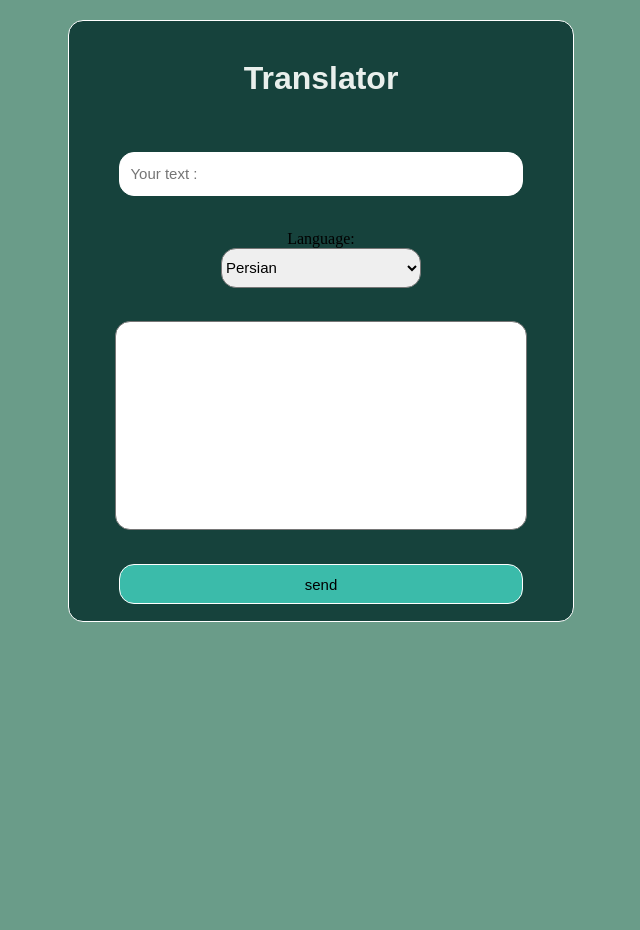
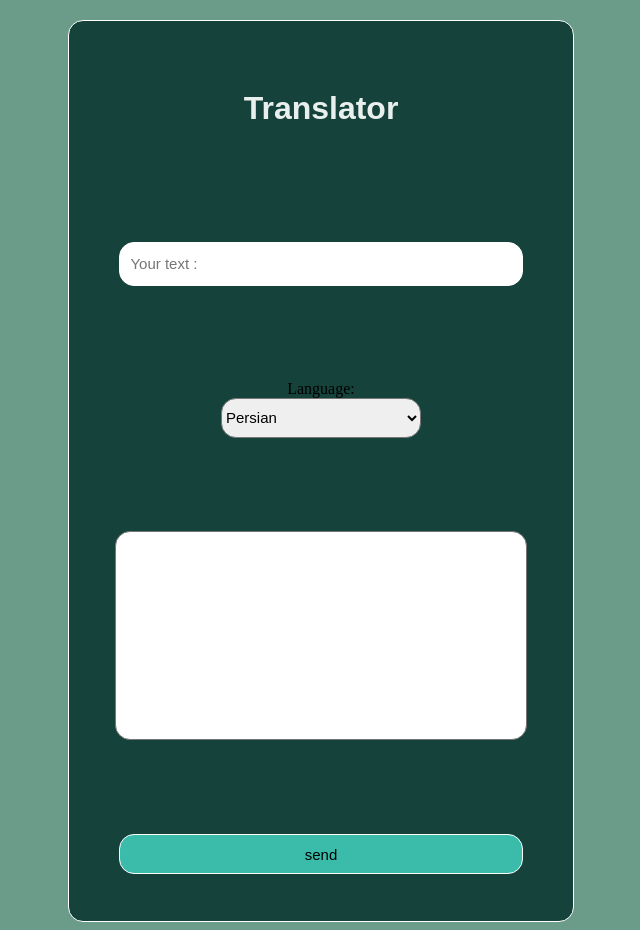
Before and after one commit to DanielElvis/Translator-Web, a Django app: page / in a window 1024 px wide. Shown: the whole page, without its empty margins (191-831 px from the left). Before the commit the page ends 622 px from the top, so only its background shows below. Run offline with Django 4.2, Linux system fonts and the light colour scheme.

Commit message:
Update main.css

```diff
--- a/home_module/static/home_module/main.css
+++ b/home_module/static/home_module/main.css
@@ -22,7 +22,7 @@ body{
         display: flex;
         flex-direction: column;
         width: 100%;
-        height  : 600px;
+        height  : 900px;
         border: 1.5px white solid;
         margin: auto;
         margin-top: 2%;
@@ -92,6 +92,7 @@ body{
         width: 80%;
         font-size: 15px;
         font-family: Arial, Helvetica, sans-serif;
+        direction: rtl;
     }
 
     .submit-btn-contaner{
@@ -136,7 +137,7 @@ body{
         display: flex;
         flex-direction: column;
         width: 80%;
-        height  : 600px;
+        height  : 900px;
         border: 1.5px white solid;
         margin: auto;
         margin-top: 2%;
@@ -209,6 +210,7 @@ body{
         width: 80%;
         font-size: 15px;
         font-family: Arial, Helvetica, sans-serif;
+        direction: rtl;
     }
 
     .submit-btn-contaner{
@@ -255,7 +257,7 @@ body{
         display: flex;
         flex-direction: column;
         width: 50%;
-        height  : 600px;
+        height  : 900px;
         border: 1.5px white solid;
         margin: auto;
         margin-top: 2%;
@@ -328,6 +330,7 @@ body{
         width: 80%;
         font-size: 15px;
         font-family: Arial, Helvetica, sans-serif;
+        direction: rtl;
     }
 
     .submit-btn-contaner{
```
